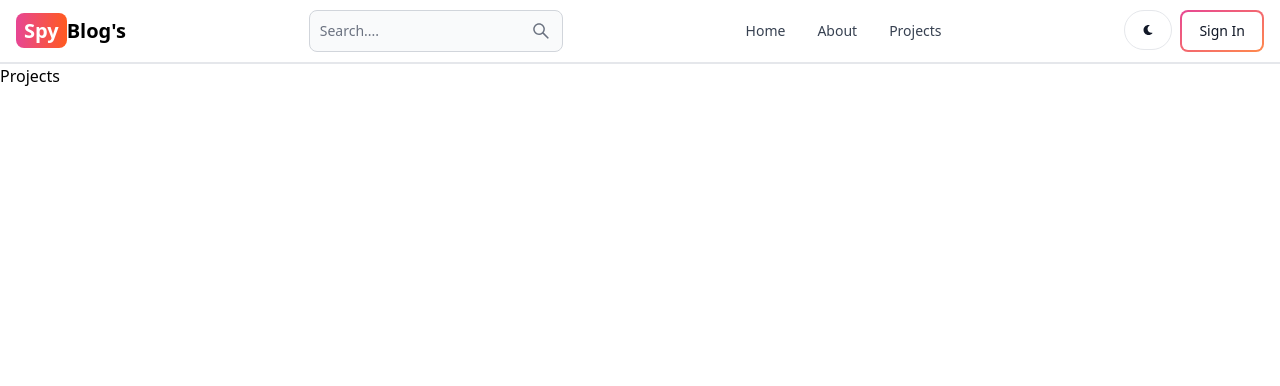
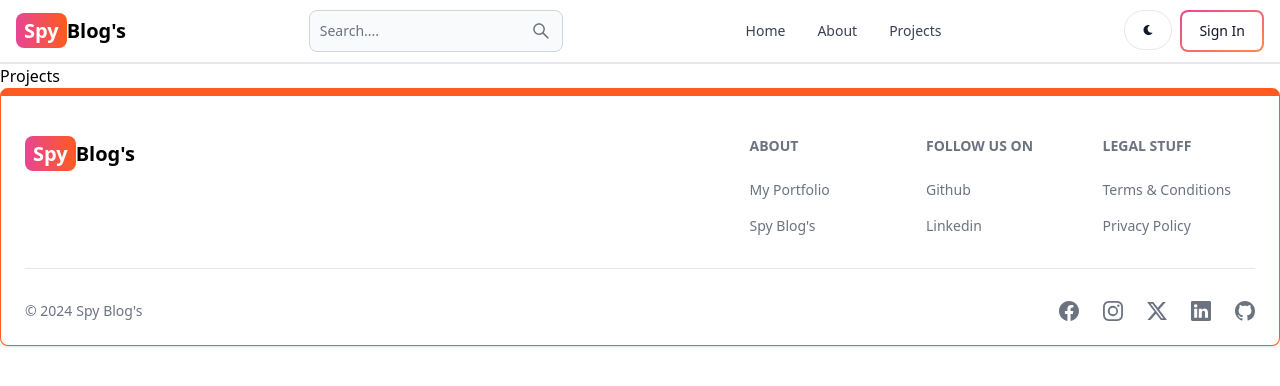
Before and after one commit to Spy0008/spyblog, a React (Vite) app in the folder client/: page /projects in a window 1280 px wide. Shown: the top 386 px of the page. Built offline with nearby package versions, Linux system fonts and the light colour scheme.

Commit message:
create footer part

```diff
--- a/client/src/App.jsx
+++ b/client/src/App.jsx
@@ -6,11 +6,12 @@
 import Dashboard from './pages/Dashboard';
 import Projects from './pages/Projects';
 import Header from './components/Header';
+import FooterCon from './components/Footer';
 
 const App = () => {
   return (
     <BrowserRouter>
-    <Header />
+      <Header />
       <Routes>
         <Route path='/' element={<Home />} />
         <Route path='/about' element={<About />} />
@@ -19,6 +20,7 @@
         <Route path='/dashboard' element={<Dashboard />} />
         <Route path='/projects' element={<Projects />} />
       </Routes>
+      <FooterCon />
     </BrowserRouter>
   )
 }
--- /dev/null
+++ b/client/src/components/Footer.jsx
@@ -0,0 +1,86 @@
+import { Footer } from "flowbite-react";
+import { Link } from "react-router-dom";
+import { BsFacebook, BsInstagram, BsTwitterX, BsLinkedin, BsGithub } from 'react-icons/bs'
+
+export default function FooterCon() {
+    return (
+        <Footer container className="border border-t-8 border-orange-500">
+            <div className="w-full max-w-7xl mx-auto">
+                <div className="grid w-full justify-between sm:flex md:grid-cols-1">
+                    <div className="mt-5 ">
+                        <Link to="/" className="self-center whitespace-nowrap text-lg sm:text-xl font-semibold dark:text-white">
+                            <span className="px-2 py-1 bg-gradient-to-r from-pink-500  to-orange-500 rounded-lg text-white ">Spy</span>
+                            <span className="text-black">Blog's</span>
+                        </Link>
+                    </div>
+                    <div className="grid grid-cols-2 gap-8 mt-4 sm:grid-cols-3 sm:gap-6">
+                        <div>
+                            <Footer.Title title="About" />
+                            <Footer.LinkGroup col>
+                                <Footer.Link
+                                 href=""
+                                 target="_blank"
+                                 rel="noopener noreferrer"
+                                >
+                                    My Portfolio
+                                </Footer.Link>
+                                <Footer.Link
+                                 href="/about"
+                                 target="_blank"
+                                 rel="noopener noreferrer"
+                                >
+                                    Spy Blog's
+                                </Footer.Link>
+                            </Footer.LinkGroup>
+                        </div>
+                        <div>
+                            <Footer.Title title="Follow us on" />
+                            <Footer.LinkGroup col>
+                                <Footer.Link
+                                 href="https://www.github.com/spy0008"
+                                 target="_blank"
+                                 rel="noopener noreferrer"
+                                >
+                                    Github
+                                </Footer.Link>
+                                <Footer.Link
+                                 href="https://www.linkedin.com/in/naman-sompura-395567312"
+                                 target="_blank"
+                                 rel="noopener noreferrer"
+                                >
+                                    Linkedin
+                                </Footer.Link>
+                            </Footer.LinkGroup>
+                        </div>
+                        <div>
+                            <Footer.Title title="Legal stuff" />
+                            <Footer.LinkGroup col>
+                                <Footer.Link
+                                 href="#"
+                                >
+                                    Terms & Conditions
+                                </Footer.Link>
+                                <Footer.Link
+                                 href="#"
+                                >
+                                    Privacy Policy
+                                </Footer.Link>
+                            </Footer.LinkGroup>
+                        </div>
+                    </div>
+                </div>
+                <Footer.Divider />
+                <div className="w-full sm:flex sm:items-center sm:justify-between">
+                    <Footer.Copyright href="#" by="Spy Blog's" year={new Date().getFullYear()}/>
+                    <div className="flex gap-6 sm:mt-0 mt-4 sm:justify-center">
+                        <Footer.Icon href="#" icon={BsFacebook} />
+                        <Footer.Icon href="#" icon={BsInstagram} />
+                        <Footer.Icon href="#" icon={BsTwitterX} />
+                        <Footer.Icon href="https://www.linkedin.com/in/naman-sompura-395567312" icon={BsLinkedin} />
+                        <Footer.Icon href="https://www.github.com/spy0008" icon={BsGithub} />
+                    </div>
+                </div>
+            </div>
+        </Footer>
+    )
+}
```
